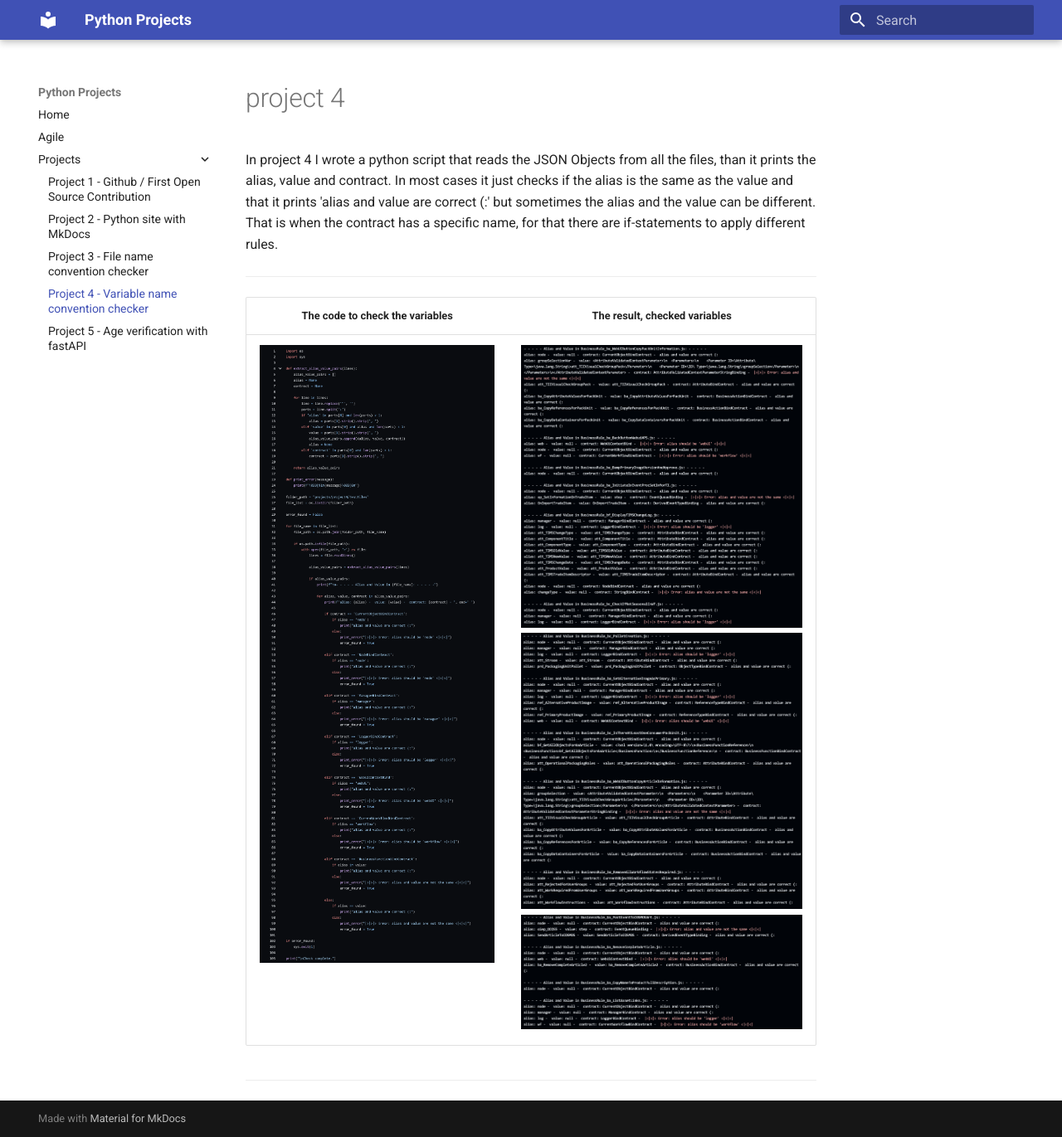
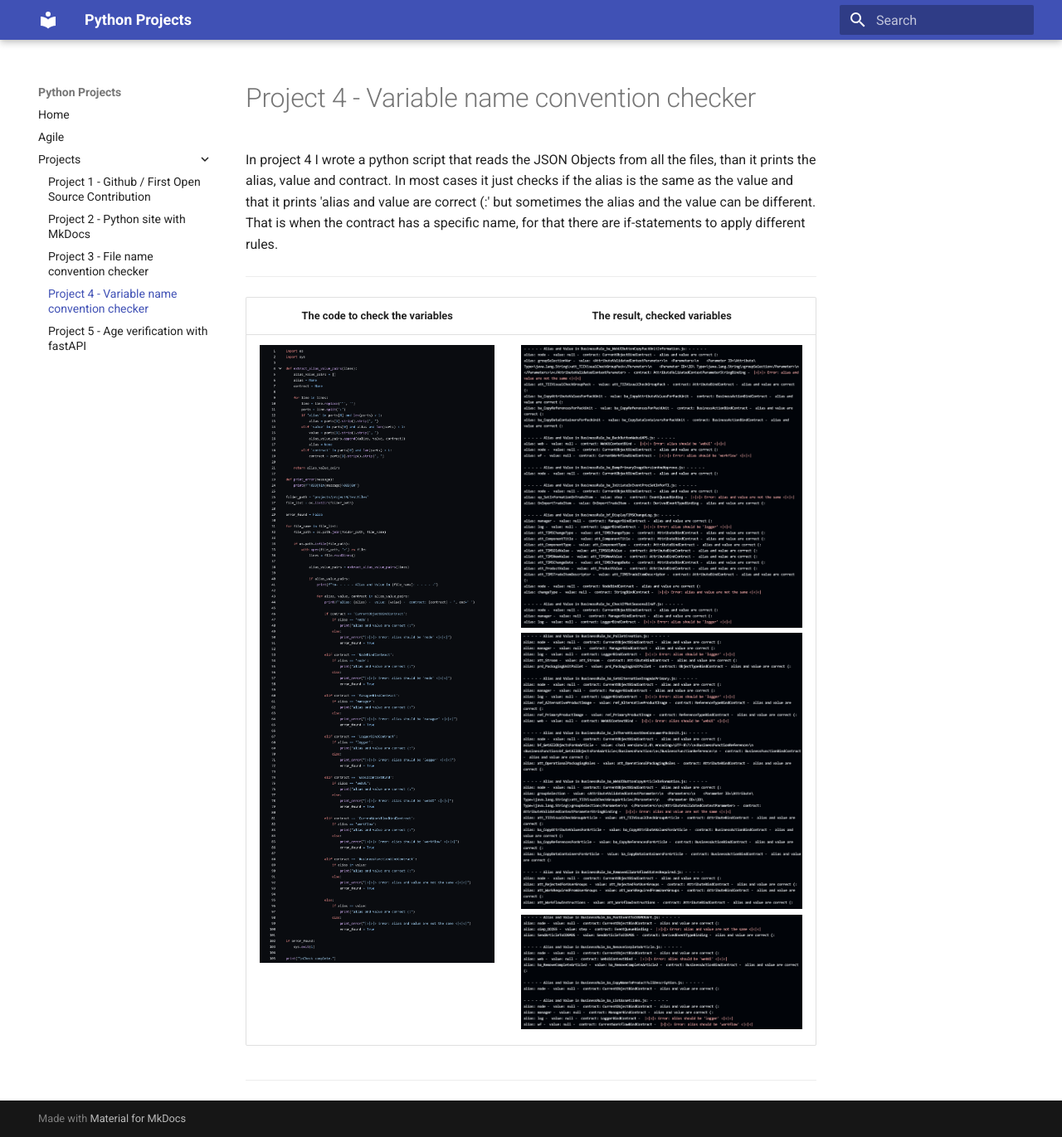
Before and after one commit to milagro2/pythonsite, an MkDocs documentation site: the page built from docs/project4.md, in a window 1280 px wide and 1371 px high. Shown: the whole window at 83% size. Built offline with MkDocs 1.6.1 and Material for MkDocs 9.7.7, drawn with Linux system fonts in a browser that asks for light colours.

Commit message:
Update project4.md

```diff
--- a/docs/project4.md
+++ b/docs/project4.md
@@ -1,4 +1,4 @@
-# project 4
+# Project 4 - Variable name convention checker
 
 In project 4 I wrote a python script that reads the JSON Objects from all the files, than it prints the alias, value and contract. In most cases it just checks if the alias is the same as the value and that it prints 'alias and value are correct (:' but sometimes the alias and the value can be different. That is when the contract has a specific name, for that there are if-statements to apply different rules.
 
```
